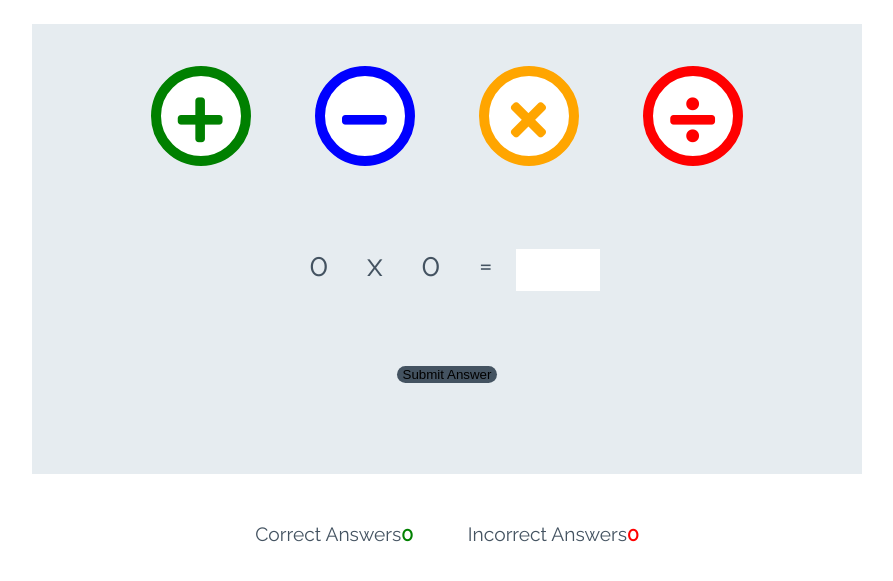
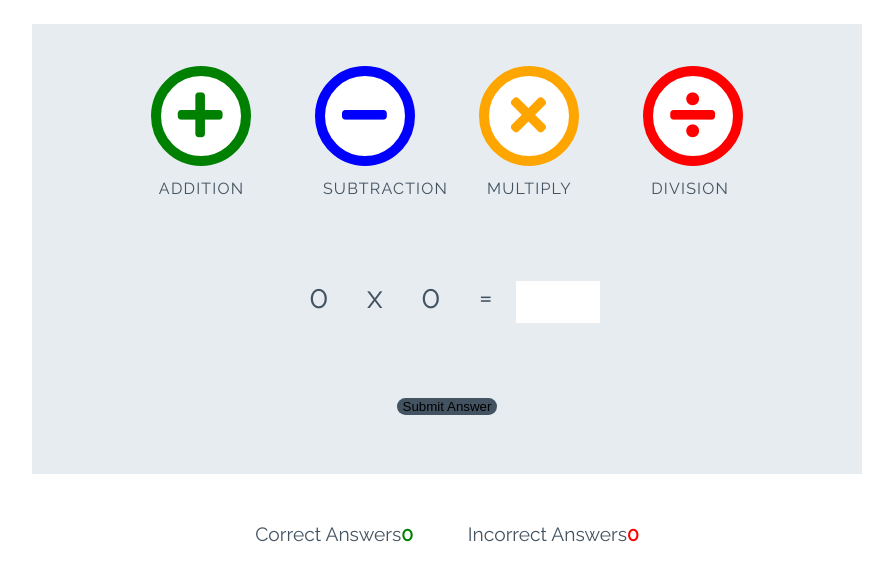
Before and after one commit to James-Glennon/Love-Maths-Guided-Project, a plain HTML site: page index.html in a window 1280 px wide. Shown: the part 107-688 px from the top of the page, without its empty margins (193-1086 px from the left). Drawn offline with Linux system fonts and the light colour scheme.

Commit message:
[file] add data-type to game area buttons [style] add ::after psudo- to btn--big class

```diff
--- a/assets/css/style.css
+++ b/assets/css/style.css
@@ -109,6 +109,14 @@ body {
     font-size: 3.2rem;
     margin: 0 30px;
     transition: all 0.5s;
+}
+
+.btn--big::after {
+    content: attr(data-type);
+    font-size: 1rem;
+    color: #445361;
+    position: relative;
+    left: -0.5em;
 }
 
 .btn--blue {
--- a/index.html
+++ b/index.html
@@ -21,16 +21,16 @@
 
     <div class="game-area">
         <div class="controls-area">
-            <button class="btn btn--big btn--green">
+            <button data-type="addition" class="btn btn--big btn--green">
                 <i class="fas fa-plus"></i>
             </button>
-            <button class="btn btn--big btn--blue">
+            <button data-type="subtraction" class="btn btn--big btn--blue">
                 <i class="fas fa-minus"></i>
             </button>
-            <button class="btn btn--big btn--orange">
+            <button data-type="multiply" class="btn btn--big btn--orange">
                 <i class="fas fa-times"></i>
             </button>
-            <button class="btn btn--big btn--red">
+            <button data-type="division" class="btn btn--big btn--red">
                 <i class="fas fa-divide"></i>
             </button>
         </div>
@@ -42,7 +42,7 @@
             <p class="answer-message">Enter Answer:</p>
             <input id="answer-box" type="number">
         </div>
-        <button class="btn--gray">Submit Answer</button>
+        <button data-type="submit" class="btn--gray">Submit Answer</button>
     </div>
 
     <div class="score-area">
```
